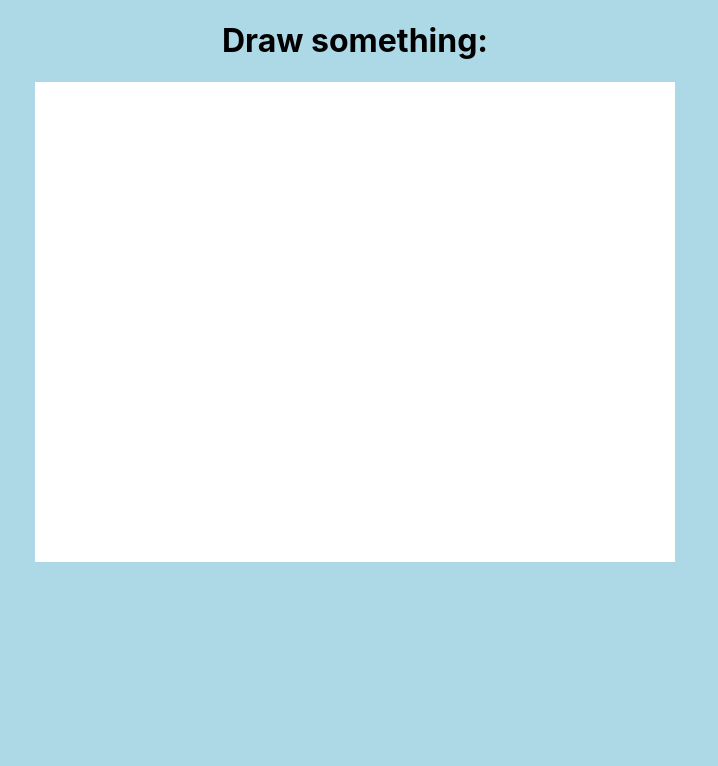
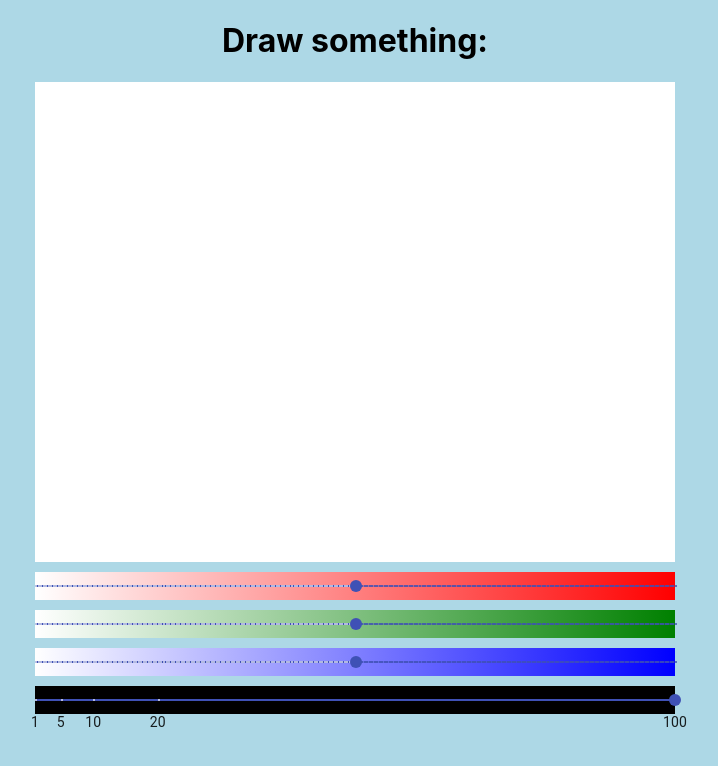
Before and after one commit to mythmash/SmugOttersStudios2, a React (Create React App) app: page / in a window 1280 px wide. Shown: the top 766 px of the page, without its empty margins (285-1003 px from the left). Built offline with nearby package versions, Linux system fonts and the light colour scheme.

Commit message:
colorbars

```diff
--- a/package.json
+++ b/package.json
@@ -3,6 +3,7 @@
   "version": "0.1.0",
   "private": true,
   "dependencies": {
+    "@material-ui/core": "^4.11.3",
     "@testing-library/jest-dom": "^5.11.4",
     "@testing-library/react": "^11.1.0",
     "@testing-library/user-event": "^12.1.10",
--- a/src/App.js
+++ b/src/App.js
@@ -1,13 +1,13 @@
 import logo from './logo.svg';
 import './App.css';
 import CanvBox from './CanvBox'
-
+import ColorBars from './ColorBars'
 function App() {
   return (
     <div className="App">
     <h1>Draw something:</h1>
     <CanvBox/>
-
+    <ColorBars/>
     </div>
   );
 }
--- /dev/null
+++ b/src/ColorBars.js
@@ -0,0 +1,165 @@
+import './index.css';
+import App from './App';
+import Slider from '@material-ui/core/Slider';
+import React, { Component } from 'react';
+import Typography from '@material-ui/core/Typography';
+// function getval
+window.redVal = 128;
+window.greenVal = 128;
+window.blueVal = 128;
+window.penWidth = 100;
+
+export default class ColorBars extends React.Component {
+  render(){
+    // var obj = <ColorBarB/>;
+    return [
+    <ColorBarR/>,
+    <ColorBarG/>,
+    <ColorBarB/>,
+    <SizeBar/>
+  ];
+  }
+}
+
+function ColorPreview(){
+  return <div id="previewColor"></div>
+}
+
+function ColorBarR (){
+    const [value, setValue] = React.useState(128);
+
+    const handleChange = (event, newValue) => {
+      setValue(newValue);
+      // console.log(newValue);
+      // console.log("rgb("+window.redVal+","+window.blueVal+","+window.blueVal+")");
+      window.redVal=newValue;
+      // document.getElementById("previewColor").style.background =
+      // "rgb("+window.redVal+","+window.greenVal+","+window.blueVal+")"
+      document.getElementById("sizeBar").style.background =
+      "rgb("+window.redVal+","+window.greenVal+","+window.blueVal+")"
+    };
+
+    return <div id="colorBarR">
+    <Slider
+    value={value} onChange={handleChange}
+    defaultValue={128}
+    getAriaValueText={func}
+    aria-labelledby="discrete-slider-small-steps"
+    step={1}
+    marks
+    min={0}
+    max={255}
+    valueLabelDisplay="auto"
+    />
+    </div>
+
+}
+
+function ColorBarG (){
+
+  const [value, setValue] = React.useState(128);
+
+  const handleChange = (event, newValue) => {
+    setValue(newValue);
+    window.greenVal=newValue;
+    // document.getElementById("previewColor").style.background =
+    // "rgb("+window.redVal+","+window.greenVal+","+window.blueVal+")"
+    document.getElementById("sizeBar").style.background =
+    "rgb("+window.redVal+","+window.greenVal+","+window.blueVal+")"
+  };
+
+    return <div id="colorBarG">
+    <Slider
+    value={value} onChange={handleChange}
+    defaultValue={128}
+    getAriaValueText={func}
+    aria-labelledby="discrete-slider-small-steps"
+    step={1}
+    marks
+    min={0}
+    max={255}
+    valueLabelDisplay="auto"/>
+    </div>
+
+}
+
+function ColorBarB (){
+
+  const [value, setValue] = React.useState(128);
+
+  const handleChange = (event, newValue) => {
+    setValue(newValue);
+    window.blueVal=newValue;
+    // document.getElementById("previewColor").style.background =
+    // "rgb("+window.redVal+","+window.greenVal+","+window.blueVal+")"
+    document.getElementById("sizeBar").style.background =
+    "rgb("+window.redVal+","+window.greenVal+","+window.blueVal+")"
+  };
+
+    return <div id="colorBarB">
+    <Slider
+    value={value} onChange={handleChange}
+    defaultValue={128}
+    getAriaValueText={func}
+    aria-labelledby="discrete-slider-small-steps"
+    step={1}
+    marks
+    min={0}
+    max={255}
+    valueLabelDisplay="auto"/>
+    </div>
+
+}
+
+function SizeBar (){
+
+  const [value, setValue] = React.useState(128);
+
+  const handleChange = (event, newValue) => {
+    setValue(newValue);
+    window.penWidth = newValue;
+    console.log(newValue);
+    };
+
+    return <div id="sizeBar">
+      <Slider
+      value={value} onChange={handleChange}
+      defaultValue={100}
+      getAriaValueText={func}
+      aria-labelledby="discrete-slider-restrict"
+      step={null}
+      valueLabelDisplay="auto"
+      min={1}
+      max={100}
+      marks={marks}
+      />
+    </div>
+}
+
+function func (){
+  return "hello"
+}
+
+
+const marks = [
+  {
+    value: 1,
+    label: '1',
+  },
+  {
+    value: 5,
+    label: '5',
+  },
+  {
+    value: 10,
+    label: '10',
+  },
+  {
+    value: 20,
+    label: '20',
+  },
+  {
+    value: 100,
+    label: '100',
+  },
+];
```
Also changed, not shown: 1 other file (tests, documents, lock files or other folders).
